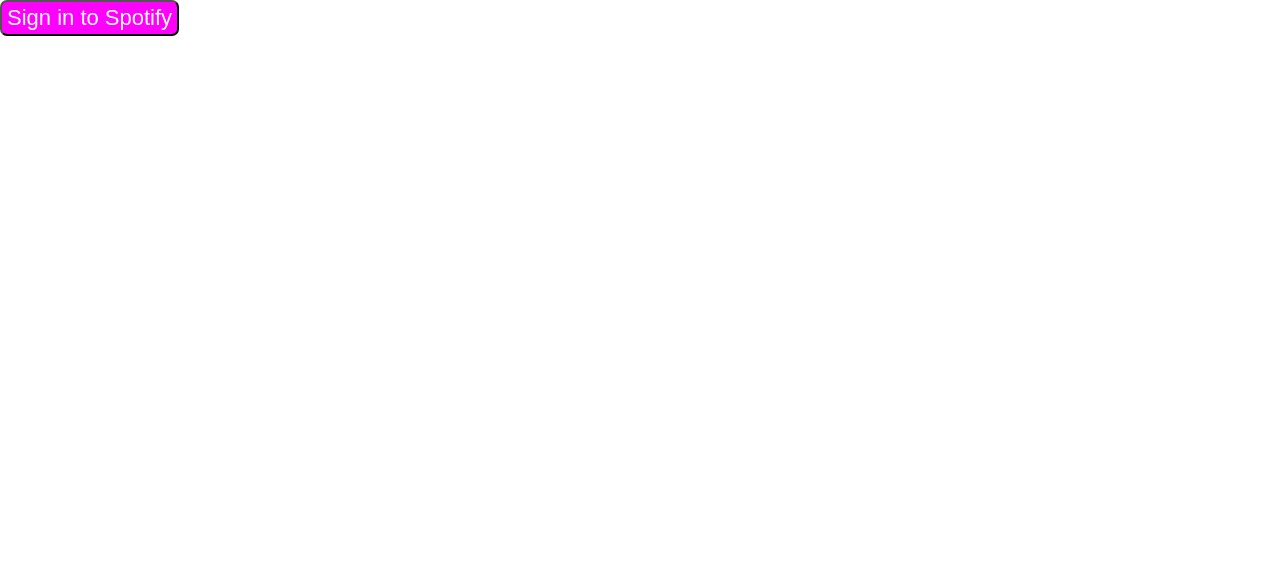
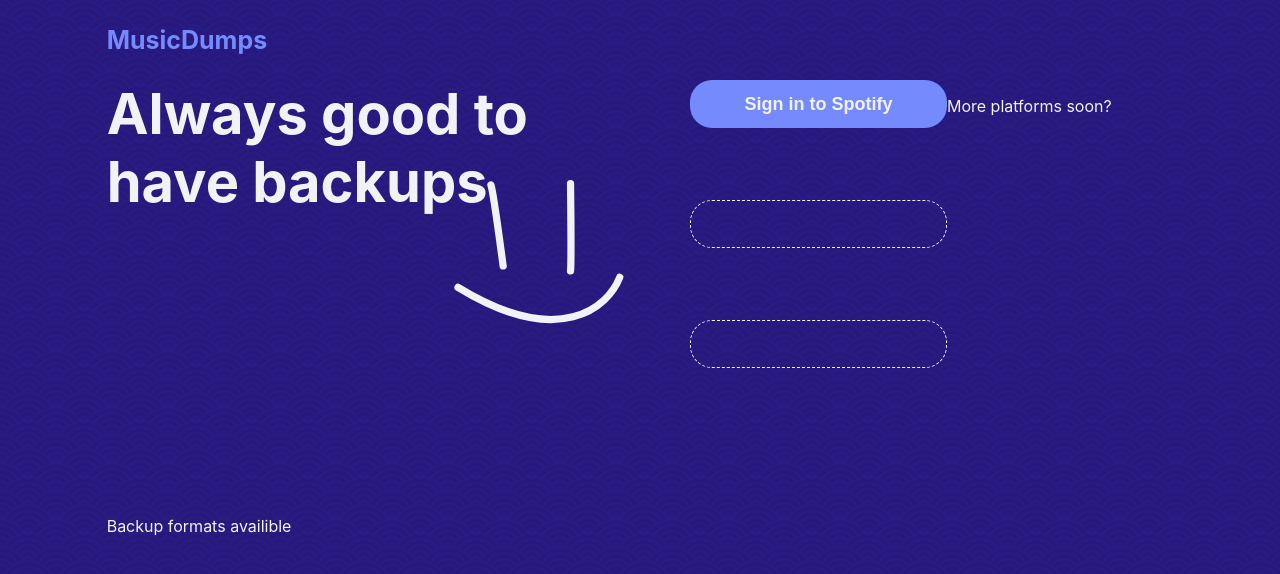
Before and after one commit to so-dewy/music-backupper-client, a React (Create React App) app: page / in a window 1280 px wide. Shown: the top 574 px of the page. Built offline with nearby package versions, Linux system fonts and the light colour scheme; no server answers.

Commit message:
Start adding styles according to design

```diff
--- a/src/App.tsx
+++ b/src/App.tsx
@@ -1,16 +1,42 @@
 import styled from 'styled-components'
 import { API_BASE_URL, isSignedIn } from './api/spotify/spotifyApi';
 import { BrowserRouter as Router, Switch, Route } from "react-router-dom";
-import { Home } from './Home';
+import { UserPage } from './UserPage';
 import { useEffect, useState } from 'react';
+import { createGlobalStyle } from 'styled-components';
+import CloudsSvg from './assets/endless-clouds.svg';
+import { ReactComponent as SmileySvg } from './assets/smiley.svg';
+
+const GlobalStyle = createGlobalStyle`
+  body {
+    --persian-indigo: #27187E;
+    --cornflower-blue: #758BFD;
+    --maximum-blue-purple: #AEB8FE;
+    --cultured: #F1F2F6;
+    --dark-orange: #FF8600;
+    background: url(${CloudsSvg});
+    background-color: var(--persian-indigo);
+    color: var(--cultured);
+  }
+`
+
+const OuterGridLayout = styled.div`
+    display: grid;
+    grid-template-rows: 0.5fr 8fr;
+    grid-template-columns: 0.2fr 2fr 0.2fr;
+`
 
 const StyledButton = styled.button`
-  background-color: magenta;
-  border-radius: 7px;
-  color: white;
-  font-size: calc(6px + 2vmin);
+  background-color: var(--cornflower-blue);
+  color: var(--cultured);
+  border: none;
+  border-radius: 22px;
+  font-size: calc(2px + 2vmin);
+  font-weight: bold;
   text-decoration: none;
   line-height: 2rem;
+  height: 48px;
+  width: 257px;
   display: inline-block;
   padding: 0 5px 0 5px;
 `
@@ -45,7 +71,11 @@
 
   return (
     <Router>
-      <div>
+      <GlobalStyle />
+      <OuterGridLayout>
+        <nav style={{gridColumn: 2}}>
+          <p style={{ color: 'var(--cornflower-blue)', fontSize: '25px', fontWeight: 'bold' }}>MusicDumps</p>
+        </nav>
         <Switch>
           <Route path="/auth-success">
             <CloseWindow authSuccess={true}/>
@@ -54,11 +84,50 @@
             <CloseWindow authSuccess={false}/>
           </Route>
           <Route path="/">
-            { signedIn ? <Home /> : <StyledButton onClick={signInHandler}>Sign in to Spotify</StyledButton> }
+            { signedIn ? <UserPage /> : <Home signInHandler={signInHandler}></Home> }
           </Route>
         </Switch>
+      </OuterGridLayout>
+    </Router>
+  );
+}
+
+const Home = ({signInHandler}: { signInHandler: () => void }) => {
+  const Wrapper = styled.div`
+    grid-row: 2;
+    grid-column: 2;
+    display: grid;
+    grid-template-columns: 1fr 1fr;
+    grid-template-rows: 1fr 1fr;
+    gap: 100px;
+  `;
+
+  const ButtonSlot = styled.div`
+    background-color: transparent;
+    border: 1px dashed var(--cultured);
+    border-radius: 22px;
+    width: 257px;
+    height: 48px;
+    box-sizing: border-box;
+  `;
+  return (
+    <Wrapper>
+      <div style={{ gridRow: 1, gridColumn: 1 }}>
+        <h1 style={{ fontSize: 'calc(16px + 5vmin)', fontWeight: 'bold', margin: 0 }}>
+          Always good to have backups
+        </h1>
+        <SmileySvg style={{ height: 180, transform: 'translate(200%, -20%)'}}/>
       </div>
-    </Router>
+      <div style={{ gridRow: 1, gridColumn: 2, display: 'grid', gridTemplateColumns: '1fr 1fr' }}>
+        <div style={{ display: 'flex', flexDirection: 'column', gap: 72 }}>
+          <StyledButton onClick={signInHandler}>Sign in to Spotify</StyledButton>
+          <ButtonSlot></ButtonSlot>
+          <ButtonSlot></ButtonSlot>
+        </div>
+        <p >More platforms soon?</p>
+      </div>
+      <p style={{ gridRow: 2, gridColumn: 1 }}>Backup formats availible</p>
+    </Wrapper>
   );
 }
 
--- a/src/index.css
+++ b/src/index.css
@@ -1,6 +1,6 @@
 body {
   margin: 0;
-  font-family: -apple-system, BlinkMacSystemFont, 'Segoe UI', 'Roboto', 'Oxygen',
+  font-family: -apple-system, BlinkMacSystemFont, 'Poppins', 'Segoe UI', 'Roboto', 'Oxygen',
     'Ubuntu', 'Cantarell', 'Fira Sans', 'Droid Sans', 'Helvetica Neue',
     sans-serif;
   -webkit-font-smoothing: antialiased;
```
Also changed, not shown: src/assets/endless-clouds.svg (added), src/assets/smiley.svg (added).
